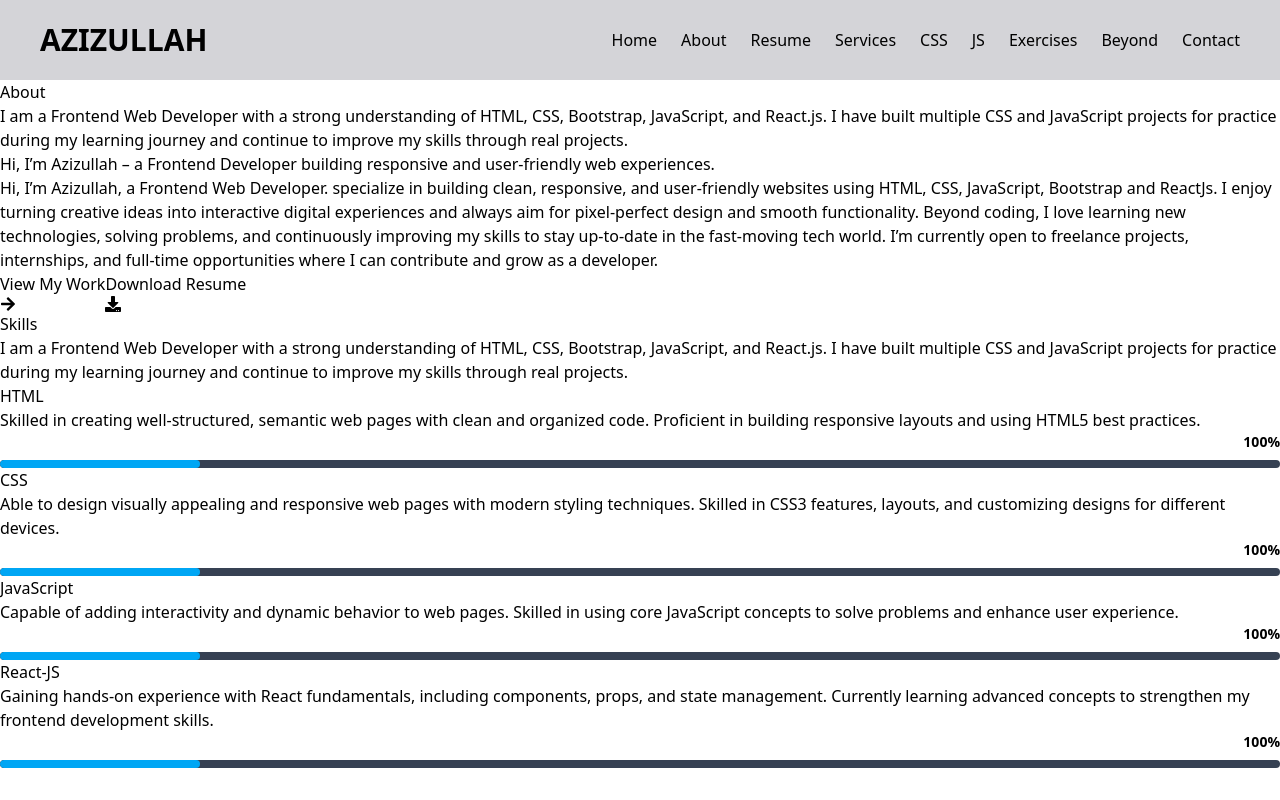
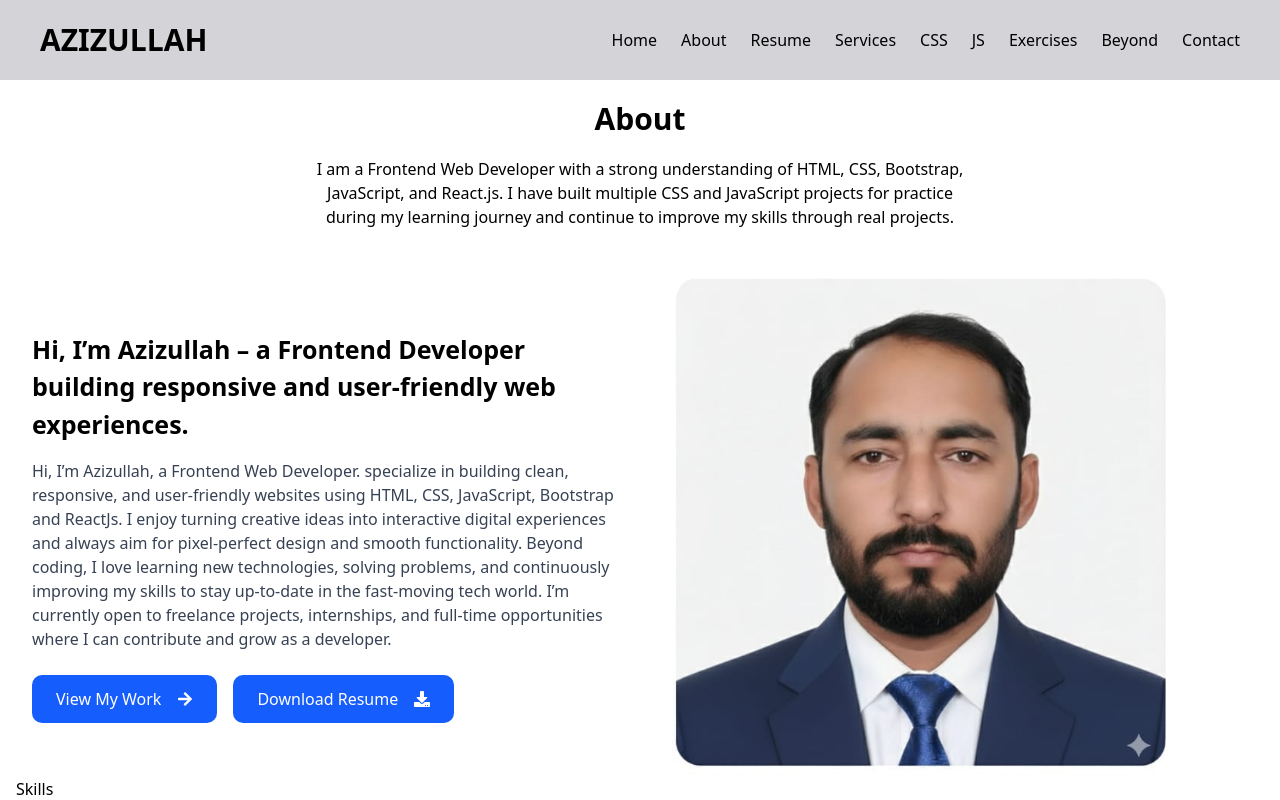
Before and after one commit to MyRreacts-Projects/my-portfolio, a React (Vite) app in the folder myReact-portfolio/: page /about in a window 1280 px wide. Shown: the top 800 px of the page. Built offline with nearby package versions, Linux system fonts and the light colour scheme.

Commit message:
button setting

```diff
--- a/myReact-portfolio/src/pages/about.jsx
+++ b/myReact-portfolio/src/pages/about.jsx
@@ -1,22 +1,23 @@
 //about.jsx
 import React from "react";
+import myPic from "../assets/images/myPic.jpeg";
 import { FaArrowRight ,FaDownload} from "react-icons/fa";
 const About = ()=>{
     return(
-        <section>
+        <section className="w-full py-4 px-4 bg-white">
             {/* about heading */}
-            <h2>About</h2>
-            <p>I am a Frontend Web Developer with a strong understanding of HTML,
+            <h2 className="text-[30px] font-bold text-center">About</h2>
+            <p className="mx-auto text-center max-w-[672px] mb-12 mt-4">I am a Frontend Web Developer with a strong understanding of HTML,
                 CSS, Bootstrap, JavaScript, and React.js. I have built multiple
                  CSS and JavaScript projects for practice during my learning
                  journey and continue to improve my skills through real projects.</p>
                  {/* about content */}
-                 <div>
+                 <div className="max-w-full items-center mx-auto px-4 grid grid-cols-1 md:grid-cols-2 gap-10">
                     {/* left column */}
                     <div>
-                        <h3>Hi, I’m Azizullah – a Frontend Developer building
+                        <h3 className="text-[25px] font-semibold mb-4">Hi, I’m Azizullah – a Frontend Developer building
                             responsive and user-friendly web experiences.</h3>
-                            <p>Hi, I’m Azizullah, a Frontend Web Developer.
+                            <p className="text-gray-700 mb-6" >Hi, I’m Azizullah, a Frontend Web Developer.
                                  specialize in building clean, responsive, and
                                   user-friendly websites using HTML, CSS, JavaScript,
                                    Bootstrap and ReactJs. I enjoy turning creative
@@ -30,14 +31,15 @@ const About = ()=>{
                                       opportunities where I can contribute and grow
                                        as a developer.</p>
                                        {/* buttons */}
-                                       <div>
-                                        <button>View My Work <FaArrowRight/></button>
-                                        <button>Download Resume <FaDownload/></button>
+                                       <div className="flex gap-4">
+                                        <button className="flex items-center gap-2 md:gap-4 py-2 px-4 md:py-3 md:px-6 text-sm md:text-base bg-blue-600 text-white rounded-[10px]">View My Work <FaArrowRight/></button>
+                                        <button className="flex items-center  gap-2 md:gap-4 py-2 px-4 md:py-3 md:px-6 text-sm md:text-base bg-blue-600 text-white rounded-[10px]">Download Resume <FaDownload /></button>
+
                                        </div>
                     </div>
                     {/* right column */}
                     <div>
-                        <img src="" alt="" />
+                        <img src={myPic} alt="my-pic" className="h-[400px] w-[400px] md:h-125  md:w-132.5 object-cover" />
                     </div>
                  </div>
                  {/* skill section */}
--- a/myReact-portfolio/src/pages/home.jsx
+++ b/myReact-portfolio/src/pages/home.jsx
@@ -56,7 +56,7 @@ import { MdOutlineEmail } from "react-icons/md";
 const Home = () => {
   return (
     <section className="min-h-screen flex items-center">
-      <div className="container px-6 md:px-10 mx-auto">
+      <div className="container px-6 md:px-2 mx-auto">
         {/* row */}
         <div className="grid grid-cols-1 md:grid-cols-2 items-center gap-8">
 
```
